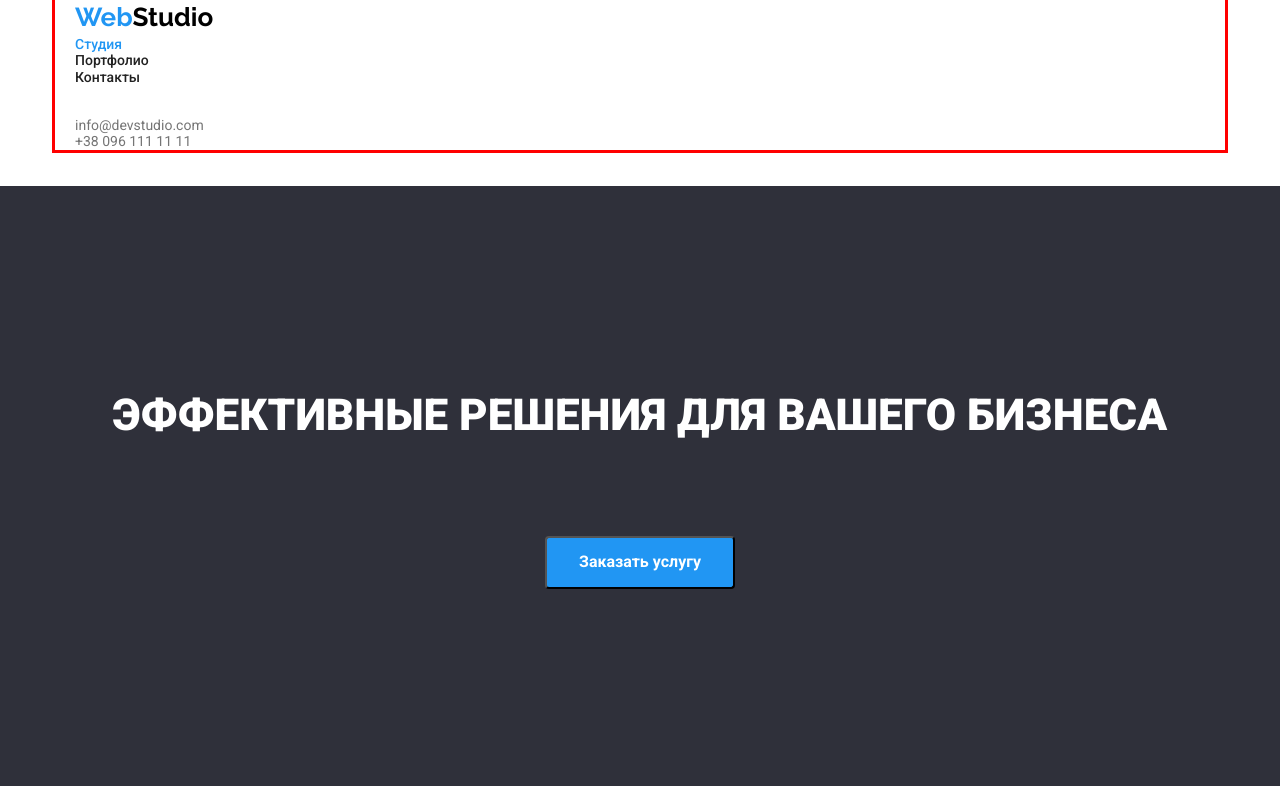
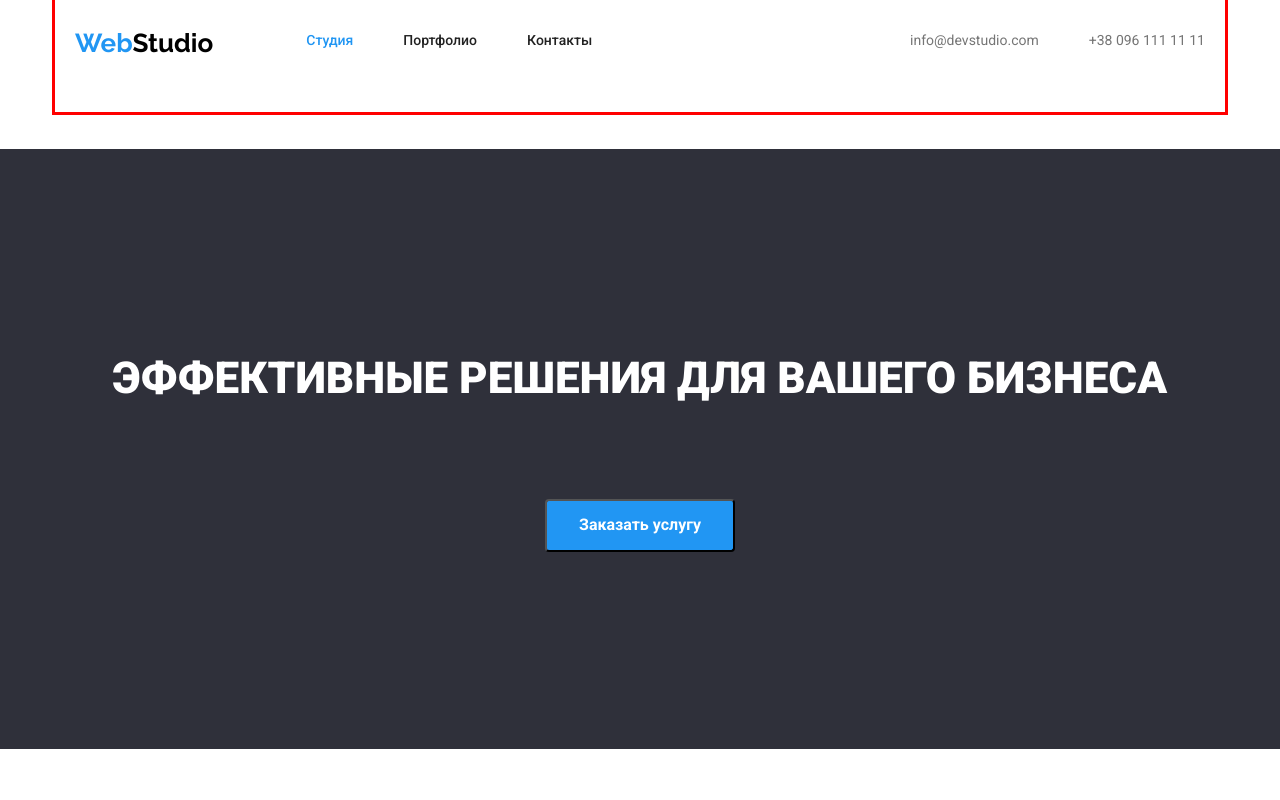
Before and after one commit to ProskurinV/goit-markup-hw-03, a plain HTML site: page index.html in a window 1280 px wide. Shown: the top 800 px of the page. Drawn offline with nearby package versions, Linux system fonts and the light colour scheme.

Commit message:
header-the-end

```diff
--- a/css/styles.css
+++ b/css/styles.css
@@ -44,8 +44,24 @@ h2 {
   font-size: 14px;
   margin-bottom: 32px;
 }
+.main-nav {
+  padding: 0;
+  display: flex;
+  align-items: center;
+}
+
 .site-nav a {
+  display: block;
+  padding-top: 32px;
+  padding-bottom: 32px;
+
   color: var(--title-text-color);
+}
+.contact-list {
+  display: flex;
+}
+.contact-list .item + .item {
+  margin-left: 50px;
 }
 
 .site-nav .list.current {
@@ -183,6 +199,7 @@ h2 {
   font-size: 26px;
   color: #2196f3;
   margin-bottom: 25px;
+  margin-right: 93px;
 }
 .logo-two {
   font-family: 'Raleway', sans-serif;
@@ -202,6 +219,11 @@ h2 {
 .site-nav {
   font-weight: 500;
   font-size: 14px;
+  display: flex;
+  margin-right: auto;
+}
+.site-nav .item:not(:last-child) {
+  margin-right: 50px;
 }
 
 .section-title {
--- a/index.html
+++ b/index.html
@@ -22,20 +22,21 @@
     <header>
       <!--top line-->
       <div class="container">
-        <nav>
+        <nav class="main-nav">
           <a href="./index.html" class="logo text" lang="en"
             >Web<span class="logo-two">Studio</span></a
           >
           <ul class="site-nav">
-            <li><a href="./index.html" class="list current">Студия</a></li>
-            <li><a href="./portfolio.html">Портфолио</a></li>
-            <li><a href="Контакты">Контакты</a></li>
+            <li class="item"><a href="./index.html" class="list current">Студия</a></li>
+            <li class="item"><a href="./portfolio.html">Портфолио</a></li>
+            <li class="item"><a href="Контакты">Контакты</a></li>
+          </ul>
+
+          <ul class="contact-list">
+            <li class="item"><a href="mailto:info@devstudio.com">info@devstudio.com</a></li>
+            <li class="item"><a href="tel:+380961111111">+38 096 111 11 11</a></li>
           </ul>
         </nav>
-        <ul class="contact-list">
-          <li><a href="mailto:info@devstudio.com">info@devstudio.com</a></li>
-          <li><a href="tel:+380961111111">+38 096 111 11 11</a></li>
-        </ul>
       </div>
     </header>
     <main>
```
